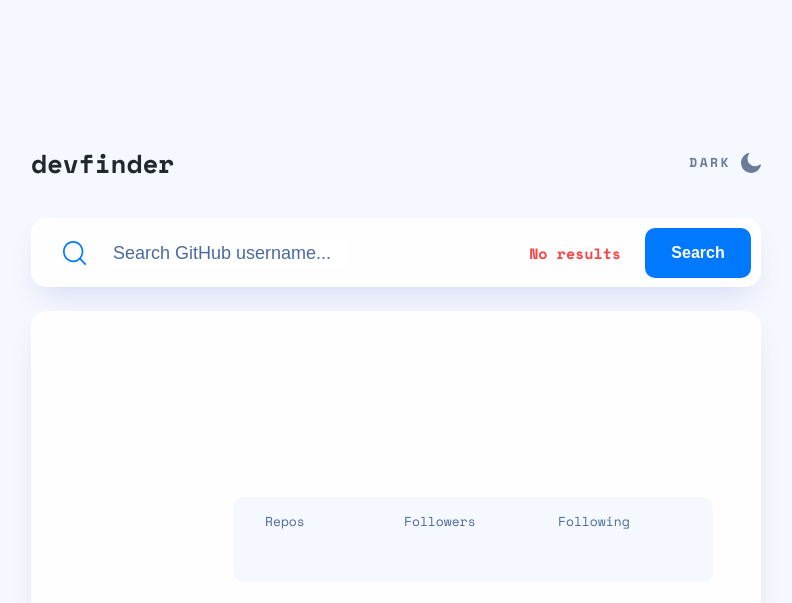
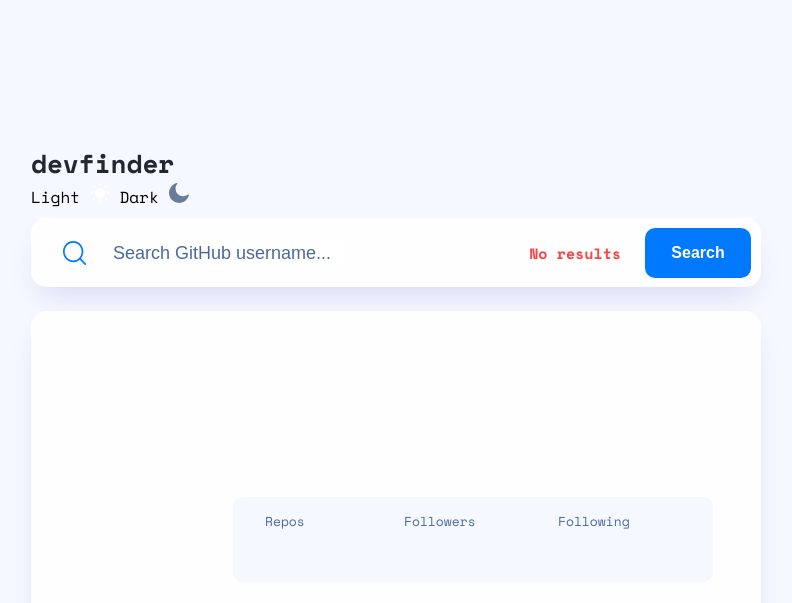
Before and after one commit to littleangelx/GitHub-User-Search-App-FEM, a plain HTML site: page index.html in a window 1280 px wide. Shown: the top 603 px of the page, without its empty margins (244-1036 px from the left). Drawn offline with nearby package versions, Linux system fonts and the light colour scheme; no server answers.

Commit message:
Update index.html
Updated colour theme functionality

```diff
--- a/index.html
+++ b/index.html
@@ -23,21 +23,9 @@
     <div class="logo">
       devfinder
     </div>
-    <div class="mode light">
-      <div class="mode-text">
-        Dark
-      </div>
-      <div class="mode-image">
-        <img src="./assets/icon-moon.svg" alt="" class="moon">
-      </div>
-    </div>
-    <div class="mode dark hidden">
-      <div class="mode-text">
-        Light
-      </div>
-      <div class="mode-image">
-        <img src="./assets/icon-sun.svg" alt="" class="sun">
-      </div>
+    <div class="theme">
+      <span class="theme-name light">Light <img src="./assets/icon-sun.svg"></span>
+      <span class="theme-name dark">Dark <img src="./assets/icon-moon.svg"></span>
     </div>
   </header>
 
```
